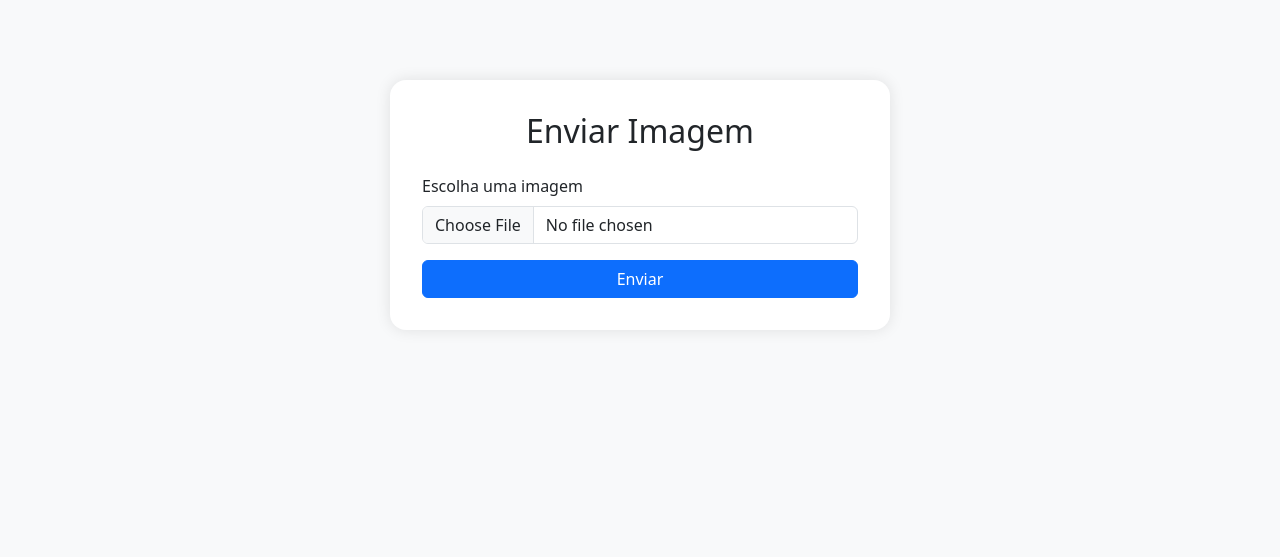
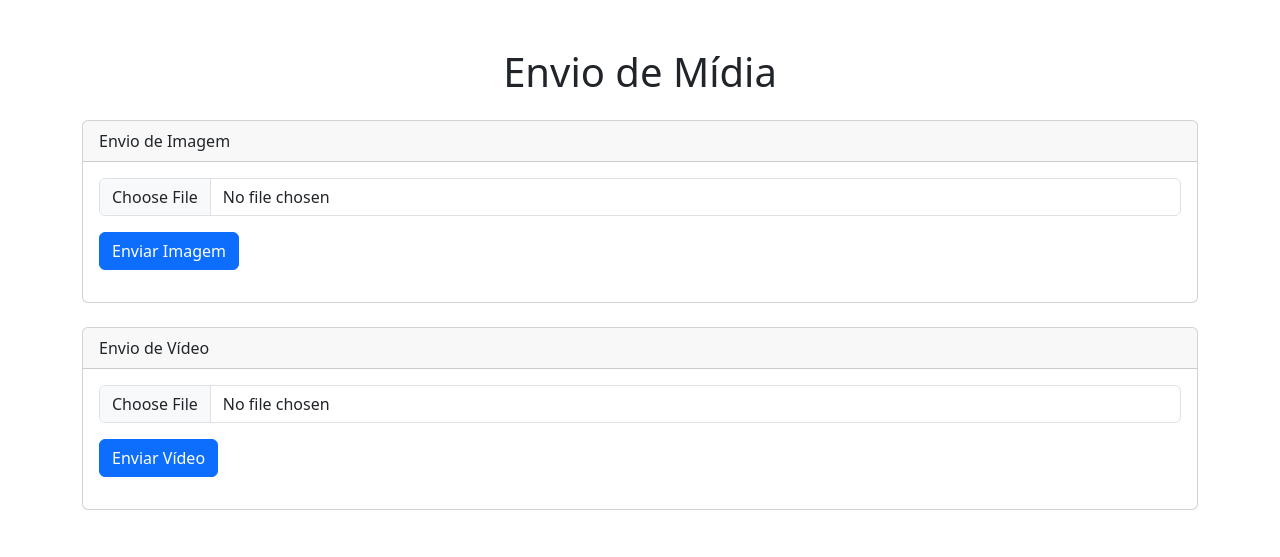
Before and after one commit to NegaoDoTi/projeto_redes_neurais, a Flask app: page / in a window 1280 px wide. Shown: the top 557 px of the page. Run offline with Flask 3, Linux system fonts and the light colour scheme; some libraries are stand-ins or nearby versions.

Commit message:
Correções e mudanças

```diff
--- a/app.py
+++ b/app.py
@@ -1,13 +1,20 @@
-from flask import Flask
+from flask import Flask, request
 from config.config import SECRET_KEY
 from routes.index import index_route
 from routes.processing import processing_route
+from socketio_app import socketio
 
 app = Flask(__file__)
 app.config["SECRET_KEY"] = SECRET_KEY
+
+socketio.init_app(app)
+
+@socketio.on('connect')
+def handle_connect():
+    socketio.emit('socket_id', {'socket_id': request.sid})
 
 app.register_blueprint(index_route)
 app.register_blueprint(processing_route)
 
 if __name__ == "__main__":
-    app.run("localhost", port=5000, debug=True)
+    socketio.run(app, "localhost", debug=True)
--- a/routes/processing.py
+++ b/routes/processing.py
@@ -8,10 +8,10 @@ processing_route = Blueprint("processing_route", __name__, url_prefix="/")
 def processing_image():
     return ProcessingController().processing_image(request)
 
-@processing_route.route("/processed/image/<token>", methods=["GET"])
+@processing_route.route("/processed/<token>", methods=["GET"])
 def processed_image(token):
     return ProcessingController().render_image(token)
 
 @processing_route.route("/processing/video", methods=["POST"])
 def processing_video():
-    return
+    return ProcessingController().processing_video(request)
--- /dev/null
+++ b/socketio_app.py
@@ -0,0 +1,3 @@
+from flask_socketio import SocketIO
+
+socketio = SocketIO()
--- a/templates/index.html
+++ b/templates/index.html
@@ -1,75 +1,137 @@
 <!DOCTYPE html>
 <html lang="pt-BR">
 <head>
-  <meta charset="UTF-8" />
-  <meta name="viewport" content="width=device-width, initial-scale=1.0" />
-  <title>Envio de Imagem</title>
-  <link
-    href="https://cdn.jsdelivr.net/npm/bootstrap@5.3.3/dist/css/bootstrap.min.css"
-    rel="stylesheet"
-  />
-  <style>
-    body {
-      background: #f8f9fa;
-    }
-    .upload-card {
-      max-width: 500px;
-      margin: auto;
-      margin-top: 10vh;
-      padding: 2rem;
-      border-radius: 1rem;
-      box-shadow: 0 0 15px rgba(0, 0, 0, 0.1);
-      background: white;
-    }
-    #preview {
-      margin-top: 1rem;
-      max-width: 100%;
-      border-radius: 0.5rem;
-    }
-  </style>
+  <meta charset="UTF-8">
+  <meta name="viewport" content="width=device-width, initial-scale=1">
+  <title>Upload de Imagem e Vídeo</title>
+  <!-- Bootstrap 5 CSS -->
+  <link href="https://cdn.jsdelivr.net/npm/bootstrap@5.3.3/dist/css/bootstrap.min.css" rel="stylesheet">
+  <!-- Socket.IO -->
+  <script src="https://cdn.socket.io/4.8.1/socket.io.min.js" integrity="sha384-mkQ3/7FUtcGyoppY6bz/PORYoGqOl7/aSUMn2ymDOJcapfS6PHqxhRTMh1RR0Q6+" crossorigin="anonymous"></script>
 </head>
 <body>
-  <div class="container">
-    <div class="upload-card">
-      <h2 class="text-center mb-4">Enviar Imagem</h2>
-      <form id="uploadForm">
-        <div class="mb-3">
-          <label for="image" class="form-label">Escolha uma imagem</label>
-          <input class="form-control" type="file" id="image" name="image" accept="image/*" required />
-        </div>
-        <button type="submit" class="btn btn-primary w-100">Enviar</button>
-      </form>
-      <img id="preview" src="" alt="Imagem processada" class="d-none" />
+  <div class="container py-5">
+    <h1 class="mb-4 text-center">Envio de Mídia</h1>
+
+    <!-- Formulário de Imagem -->
+    <div class="card mb-4">
+      <div class="card-header">Envio de Imagem</div>
+      <div class="card-body">
+        <form id="imageForm">
+          <div class="mb-3">
+            <input type="file" class="form-control" id="imageInput" accept="image/*" required>
+          </div>
+          <button type="submit" class="btn btn-primary">Enviar Imagem</button>
+        </form>
+        <div id="imageStatus" class="mt-3"></div>
+        <div id="imageResult" class="mt-3"></div>
+      </div>
+    </div>
+
+    <!-- Formulário de Vídeo -->
+    <div class="card">
+      <div class="card-header">Envio de Vídeo</div>
+      <div class="card-body">
+        <form id="videoForm">
+          <div class="mb-3">
+            <input type="file" class="form-control" id="videoInput" accept="video/*" required>
+          </div>
+          <button type="submit" class="btn btn-primary">Enviar Vídeo</button>
+        </form>
+        <div id="videoStatus" class="mt-3"></div>
+        <div id="videoResult" class="mt-3"></div>
+      </div>
     </div>
   </div>
 
+  <!-- Bootstrap 5 JS (opcional, para componentes interativos) -->
+  <script src="https://cdn.jsdelivr.net/npm/bootstrap@5.3.3/dist/js/bootstrap.bundle.min.js"></script>
+
   <script>
-    document.getElementById("uploadForm").addEventListener("submit", async function (e) {
+    const socket = io();
+
+    let socketId = null;
+
+    // Recebe o socket_id emitido pelo servidor
+    socket.on("connect", () => {
+      socketId = socket.id;
+      console.log("Conectado com socket_id:", socketId);
+    });
+
+    // Evento de resposta de vídeo
+    socket.on("video_processed", (data) => {
+      const videoStatus = document.getElementById("videoStatus");
+      const videoResult = document.getElementById("videoResult");
+      videoStatus.innerText = "Vídeo processado com sucesso!";
+      if (data.url) {
+        videoResult.innerHTML = `<video controls class="w-100 mt-2"><source src="${data.url}" type="video/mp4">Seu navegador não suporta vídeo.</video>`;
+      }
+    });
+
+    // Manipula envio de imagem
+    document.getElementById("imageForm").addEventListener("submit", async (e) => {
       e.preventDefault();
 
-      const fileInput = document.getElementById("image");
-      const file = fileInput.files[0];
+      const imageInput = document.getElementById("imageInput");
+      const imageStatus = document.getElementById("imageStatus");
+      const imageResult = document.getElementById("imageResult");
 
-      if (!file) return;
+      if (!imageInput.files[0]) return;
+
+      imageStatus.innerText = "Processando imagem...";
+      imageResult.innerHTML = "";
 
       const formData = new FormData();
-      formData.append("image", file);
+      formData.append("image", imageInput.files[0]);
 
       try {
-        const response = await fetch("http://localhost:5000/processing/image", {
+        const response = await fetch("/processing/image", {
           method: "POST",
-          body: formData,
+          body: formData
         });
 
-        if (!response.ok) throw new Error("Erro ao enviar a imagem");
+        const result = await response.json();
 
-        const data = await response.json();
+        if (result.url) {
+          imageStatus.innerText = "Imagem processada com sucesso!";
+          imageResult.innerHTML = `<img src="${result.url}" alt="Imagem processada" class="img-fluid mt-2">`;
+        } else {
+          imageStatus.innerText = "Erro ao processar imagem.";
+        }
+      } catch (error) {
+        imageStatus.innerText = "Erro na comunicação com o servidor.";
+        console.error(error);
+      }
+    });
 
-        const preview = document.getElementById("preview");
-        preview.src = data.url;
-        preview.classList.remove("d-none");
+    // Manipula envio de vídeo
+    document.getElementById("videoForm").addEventListener("submit", async (e) => {
+      e.preventDefault();
+
+      const videoInput = document.getElementById("videoInput");
+      const videoStatus = document.getElementById("videoStatus");
+      const videoResult = document.getElementById("videoResult");
+
+      if (!videoInput.files[0] || !socketId) return;
+
+      videoStatus.innerText = "Processando vídeo...";
+      videoResult.innerHTML = "";
+
+      const formData = new FormData();
+      formData.append("video", videoInput.files[0]);
+
+      try {
+        const response = await fetch(`/processing/video?socket_id=${socketId}`, {
+          method: "POST",
+          body: formData
+        });
+
+        if (!response.ok) {
+          throw new Error("Erro ao enviar vídeo.");
+        }
       } catch (error) {
-        alert("Falha ao enviar a imagem: " + error.message);
+        videoStatus.innerText = "Erro ao enviar vídeo.";
+        console.error(error);
       }
     });
   </script>
```
Also changed, not shown: comando_linux.txt (added, +14 -0 lines), controllers/ProcessingController.py (+97 -2 lines), requirements.txt (+69 -33 lines), 2 other files.
